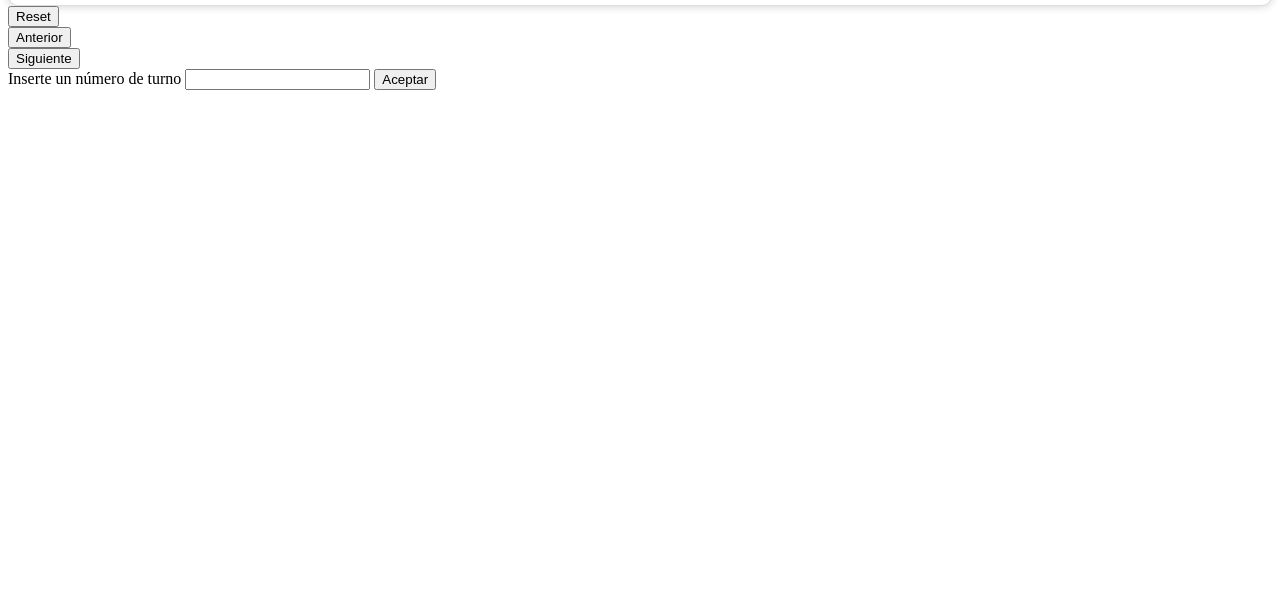
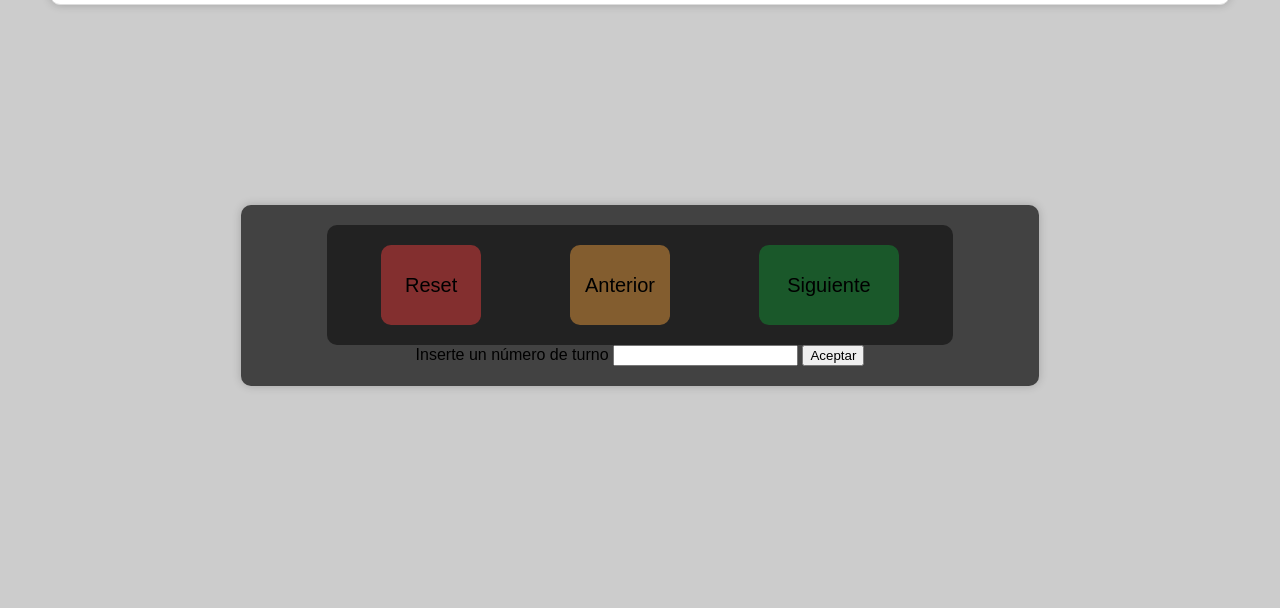
Before and after one commit to PedroOllero/practica4, a website built with Vite: page index.html in a window 1280 px wide. Shown: the part 192-800 px from the top of the page. Built offline with nearby package versions, Linux system fonts and the light colour scheme.

Commit message:
enhance button styling and layout in index.html and style.css

```diff
--- a/index.html
+++ b/index.html
@@ -17,13 +17,13 @@
     <div class="mando">
       <div class="mando__principal">
         <div class="principal__contenedores">
-          <button class="contenedores__botones">Reset</button>
+          <button class="contenedores__botones botones__reset">Reset</button>
         </div>
         <div class="principal__contenedores">
-          <button class="contenedores__botones">Anterior</button>
+          <button class="contenedores__botones botones__anterior">Anterior</button>
         </div>
         <div class="principal__contenedores">
-          <button class="contenedores__botones">Siguiente</button>
+          <button class="contenedores__botones botones__siguiente">Siguiente</button>
         </div>
       </div>
 
--- a/src/style.css
+++ b/src/style.css
@@ -1,4 +1,16 @@
+body{
+  font-family: Arial, Helvetica, sans-serif;
+  background-color: #ccc;
+  display: flex;
+  flex-direction: column;
+  align-items: center;
+  justify-content: center;
+  gap: 200px;
+
+}
+
 .turno-display {
+  width: 90%;
   display: flex;
   flex-direction: column;
   align-items: center;
@@ -22,3 +34,69 @@
   margin: 0;
   text-align: center;
 }
+
+.mando{
+  width: 60%;
+  background-color: #424242;
+  display: flex;
+  flex-direction: column;
+  justify-content: center;
+  align-items: center;
+  padding: 20px;
+  border-radius: 10px;
+  box-shadow: 0 0 10px rgba(0, 0, 0, 0.2);
+}
+
+.mando__principal{
+  width: 80%;
+  height: 100px;
+  display: flex;
+  flex-direction: row;
+  align-items: center;
+  justify-content: space-around;
+  padding: 10px;
+  border-radius: 10px;
+  background-color: #222;
+}
+
+.contenedores__botones{
+  all: unset;
+  width: 80px;
+  height: 60px;
+  padding: 10px;
+  border-radius: 10px;
+  text-align: center;
+  cursor: pointer;
+  transition: all 300ms linear;
+  font-weight: 500;
+  font-size: 20px;
+}
+
+.contenedores__botones:hover{
+  box-shadow: 0 0 10px rgba(255, 255, 255, 0.3);
+}
+
+.botones__reset{
+  background-color: rgb(131, 47, 47);
+}
+.botones__reset:hover{
+  background-color: rgb(175, 35, 35);
+}
+
+.botones__anterior{
+  background-color: rgb(131, 93, 47);
+}
+
+.botones__anterior:hover{
+  background-color: rgb(181, 120, 45);
+
+}
+
+.botones__siguiente{
+  background-color: rgb(26, 88, 42);
+  width: 120px;
+}
+
+.botones__siguiente:hover{
+  background-color: rgb(34, 135, 59);
+}
```
